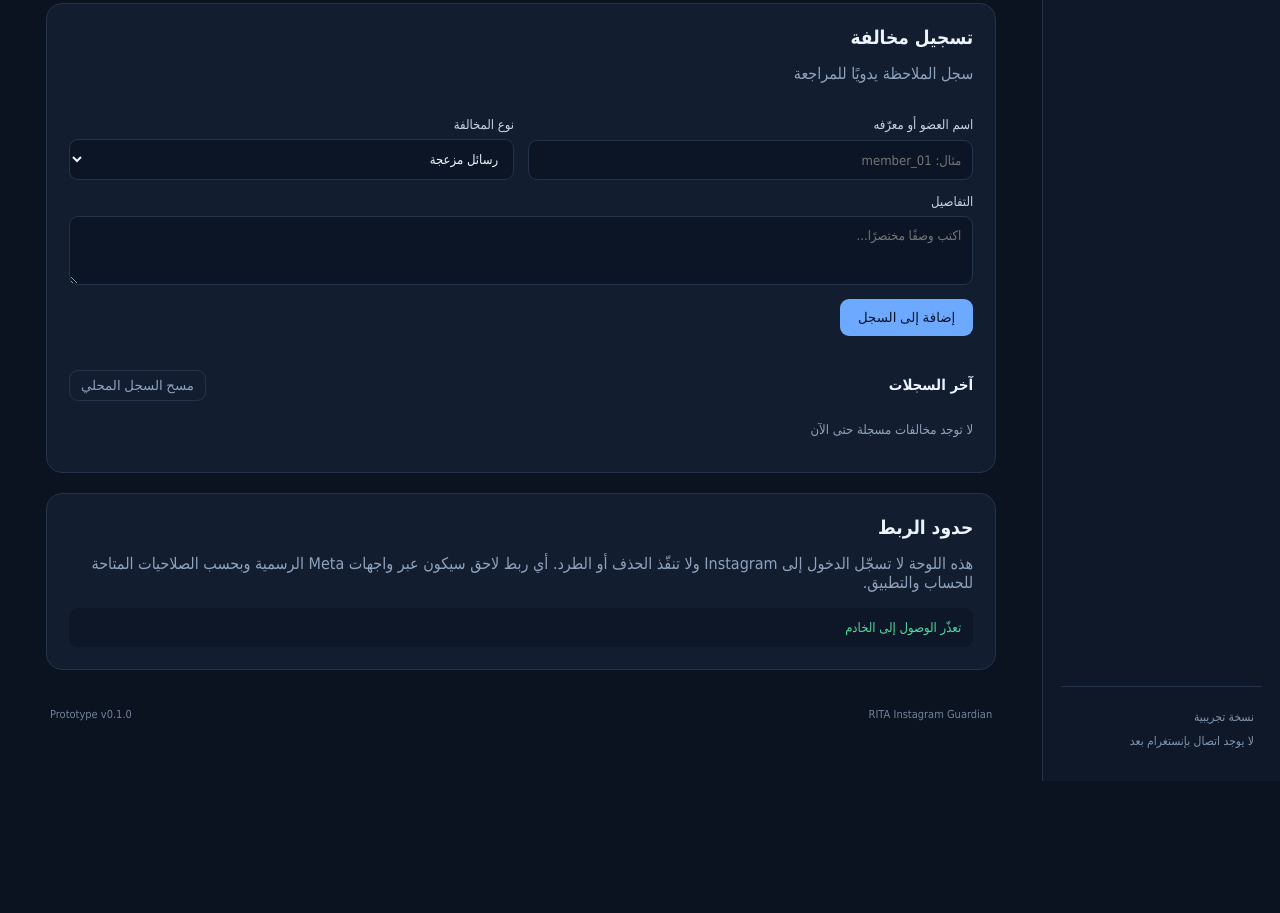
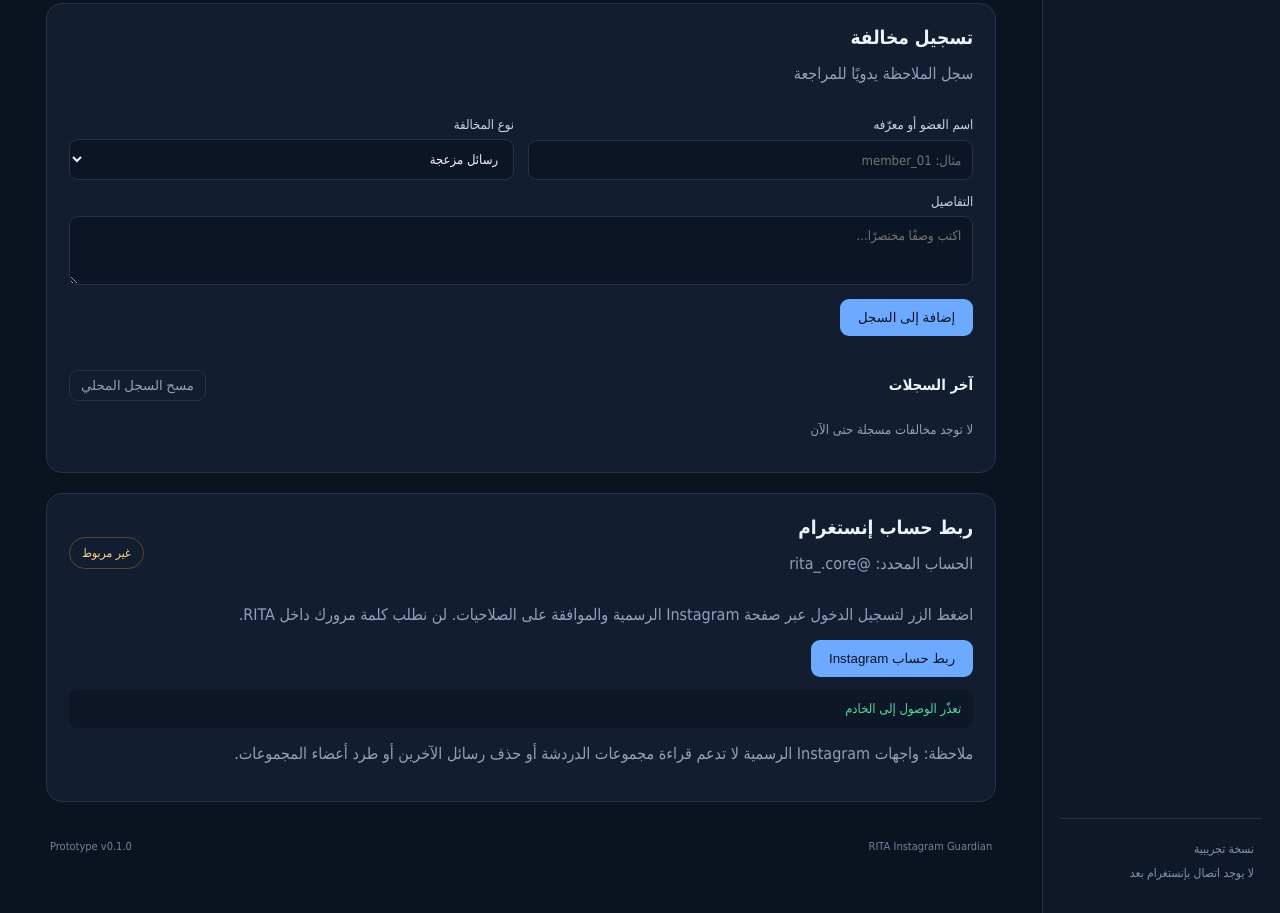
Before and after one commit to uday122t/rita-instagram-guardiann, a plain HTML site: page static/index.html in a window 1280 px wide. Shown: the part 655-1568 px from the top of the page. Before the commit the page ends 1436 px from the top, so only its background shows below. Drawn offline with Linux system fonts and the light colour scheme; no server answers.

Commit message:
Add Instagram account connection panel

```diff
--- a/static/index.html
+++ b/static/index.html
@@ -32,7 +32,7 @@
       <div class="log-head"><h3>آخر السجلات</h3><button class="ghost" id="clearLog" type="button">مسح السجل المحلي</button></div>
       <div id="entries" class="entries"><p class="empty">لا توجد مخالفات مسجلة حتى الآن</p></div>
     </section>
-    <section class="panel" id="status"><h2>حدود الربط</h2><p class="muted">هذه اللوحة لا تسجّل الدخول إلى Instagram ولا تنفّذ الحذف أو الطرد. أي ربط لاحق سيكون عبر واجهات Meta الرسمية وبحسب الصلاحيات المتاحة للحساب والتطبيق.</p><div id="apiStatus" class="api-status">جارٍ فحص الخادم...</div></section>
+    <section class="panel" id="status"><div class="section-head"><div><h2>ربط حساب إنستغرام</h2><p class="muted">الحساب المحدد: @rita_.core</p></div><span id="connectionBadge" class="status">غير مربوط</span></div><p class="muted">اضغط الزر لتسجيل الدخول عبر صفحة Instagram الرسمية والموافقة على الصلاحيات. لن نطلب كلمة مرورك داخل RITA.</p><button id="connectInstagram" type="button">ربط حساب Instagram</button><div id="apiStatus" class="api-status">جارٍ فحص الخادم...</div><p class="muted">ملاحظة: واجهات Instagram الرسمية لا تدعم قراءة مجموعات الدردشة أو حذف رسائل الآخرين أو طرد أعضاء المجموعات.</p></section>
     <footer>RITA Instagram Guardian <span>Prototype v0.1.0</span></footer>
   </main>
   <script src="/static/app.js"></script>
```
